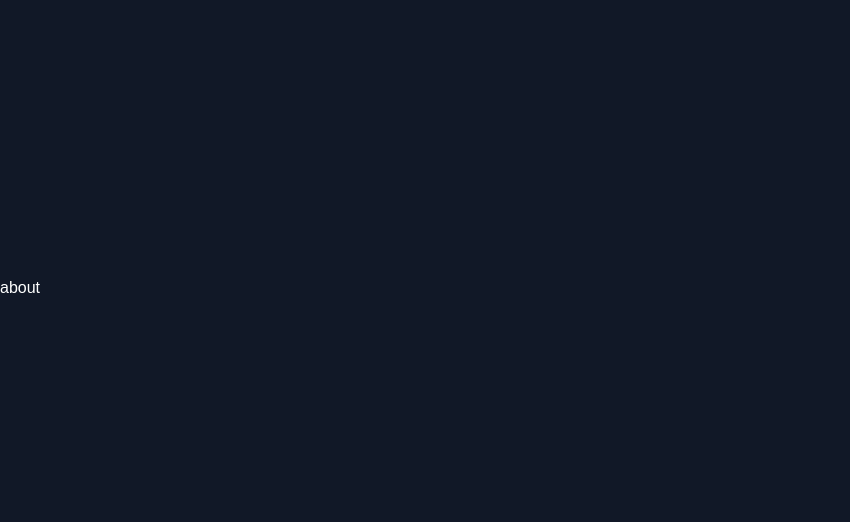
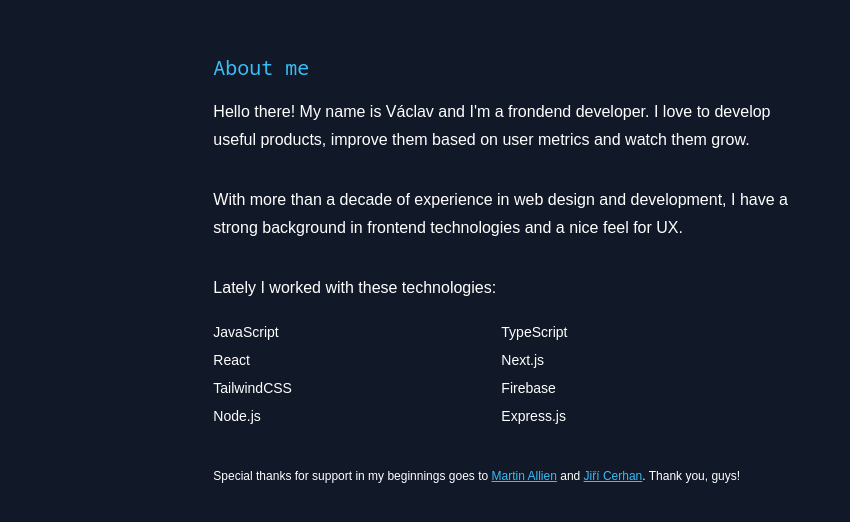
Before and after one commit to vasekhervert/vasekhervert-portfolio, a React (Create React App) app: page / in a window 1280 px wide. Shown: the part 912-1434 px from the top of the page, without its empty margins (0-850 px from the left). Built offline with nearby package versions, Linux system fonts and the light colour scheme.

Commit message:
copy of about me

```diff
--- a/src/App.tsx
+++ b/src/App.tsx
@@ -43,7 +43,52 @@ function App() {
       </Section>
 
       <Section id="about">
-        <div>about</div>
+        <div className="col-span-8 col-start-3">
+          <h2 className="font-mono text-sky-400 mb-4 text-xl">About me</h2>
+          <p className="max-w-xl leading-7 mb-8">
+            Hello there! My name is Václav and I'm a frondend developer. I love
+            to develop useful products, improve them based on user metrics and
+            watch them grow.
+          </p>
+          <p className="max-w-xl leading-7 mb-8">
+            With more than a decade of experience in web design and development,
+            I have a strong background in frontend technologies and a nice feel
+            for UX.
+          </p>
+          <p className="max-w-xl leading-7 mb-4">
+            Lately I worked with these technologies:
+          </p>
+          <div className="grid grid-cols-2 max-w-xl mb-8">
+            <ul className="text-sm leading-7">
+              <li>JavaScript</li>
+              <li>React</li>
+              <li>TailwindCSS</li>
+              <li>Node.js</li>
+            </ul>
+            <ul className="text-sm leading-7">
+              <li>TypeScript</li>
+              <li>Next.js</li>
+              <li>Firebase</li>
+              <li>Express.js</li>
+            </ul>
+          </div>
+
+          <p className="text-xs max-w-xl leading-7 mb-8">
+            Special thanks for support in my beginnings goes to{" "}
+            <a href="https://allien.work/" target="_blank" rel="noreferrer">
+              Martin Allien
+            </a>{" "}
+            and{" "}
+            <a
+              href="https://www.linkedin.com/in/ji%C5%99%C3%AD-cerhan-02b30332/"
+              target="_blank"
+              rel="noreferrer"
+            >
+              Jiří Cerhan
+            </a>
+            . Thank you, guys!
+          </p>
+        </div>
       </Section>
     </div>
   );
--- a/src/components/Header.tsx
+++ b/src/components/Header.tsx
@@ -4,7 +4,7 @@ interface Props {
 
 export default function Header({ children }: Props) {
   return (
-    <header className="flex justify-between absolute top-0 left-0 w-screen p-8">
+    <header className="flex justify-between absolute top-0 left-0 w-screen max-w-full p-8">
       {children}
     </header>
   );
--- a/src/index.css
+++ b/src/index.css
@@ -16,3 +16,13 @@ code {
   font-family: source-code-pro, Menlo, Monaco, Consolas, 'Courier New',
     monospace;
 }
+
+p a {
+  color: #38bdf8;
+  text-decoration: underline;
+  transition: all .3s;
+}
+
+p a:hover {
+  text-decoration: none;
+}
```
